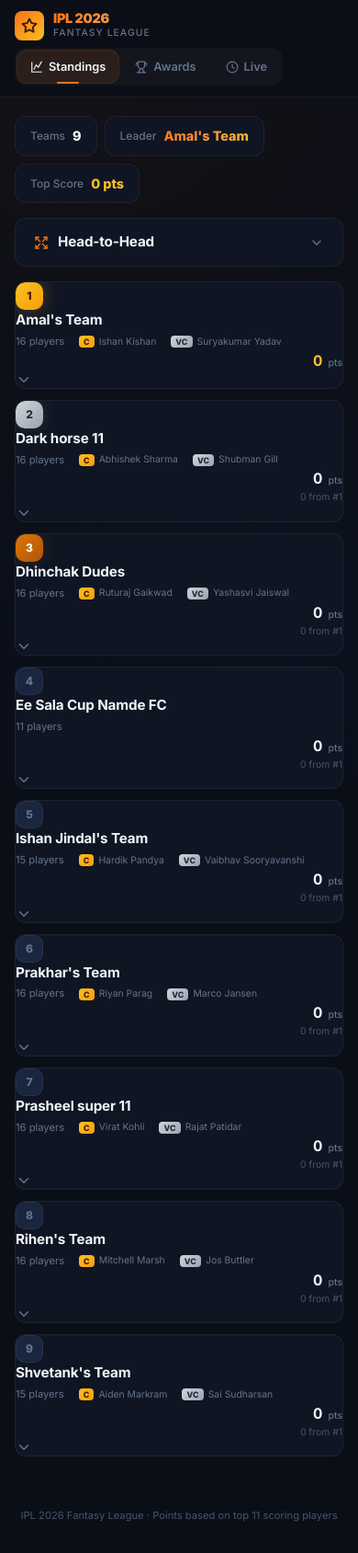
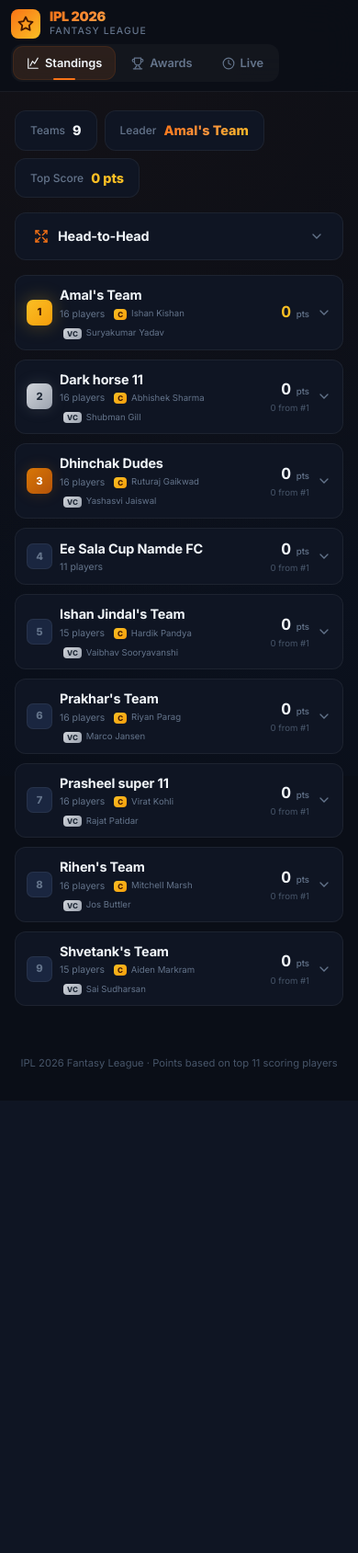
Before and after one commit to prakhar200998/ipl-fantasy, a FastAPI app: page / in a window 390 px wide. Shown: the whole page at 92% size. After the commit the page ends 1163 px from the top, so only its background shows below. Run offline with FastAPI, Linux system fonts and the light colour scheme; data comes from the database, SQL or seed files in the repository; data that the repository does not hold is empty; some libraries are stand-ins or nearby versions.

Commit message:
Fix card layout: proper flex row, mobile spacing, tooltip overflow
- Card overflow: visible so tooltips aren't clipped
- Team header row: flex-wrap: nowrap, tighter padding, proper alignment
- Mobile breakpoints: smaller badges, compact spacing at 480px/768px
- Chevron inline as SVG (not wrapped in div) for reliable flex positioning
- Smaller sparkline (64x20), subtle hover shadow

Co-Authored-By: Claude Opus 4.6 <noreply@anthropic.com>

```diff
--- a/templates/index.html
+++ b/templates/index.html
@@ -156,7 +156,7 @@
             border-radius: 16px;
             transition: all var(--anim-med) cubic-bezier(0.4, 0, 0.2, 1);
             position: relative;
-            overflow: hidden;
+            overflow: visible;
         }
 
         .card::before {
@@ -176,8 +176,8 @@
         .card:hover {
             background: var(--bg-card-hover);
             border-color: var(--border-medium);
-            transform: translateY(-2px);
-            box-shadow: 0 8px 32px rgba(0,0,0,0.3), 0 0 0 1px rgba(249,115,22,0.1);
+            transform: translateY(-1px);
+            box-shadow: 0 4px 20px rgba(0,0,0,0.25), 0 0 0 1px rgba(249,115,22,0.08);
         }
 
         .card:hover::before {
@@ -653,15 +653,22 @@
         @media (max-width: 768px) {
             .hide-mobile { display: none !important; }
             .tab-btn { padding: 8px 14px; font-size: 0.8rem; }
-            .rank-badge { width: 30px; height: 30px; font-size: 0.75rem; }
+            .rank-badge { width: 30px; height: 30px; font-size: 0.75rem; border-radius: 8px; }
             .player-table { font-size: 0.75rem; }
             .player-table thead th, .player-table tbody td { padding: 6px 6px; }
             .card { border-radius: 12px; }
+            .team-header-row { padding: 12px 14px !important; gap: 10px !important; }
+            .team-info-sub { gap: 6px !important; }
+            .heading-md { font-size: 0.9rem !important; }
         }
 
         @media (max-width: 480px) {
             .heading-xl { font-size: 1.3rem; }
             .match-cell { min-width: 28px; font-size: 0.6rem; padding: 3px 3px !important; }
+            .team-header-row { padding: 10px 12px !important; gap: 8px !important; }
+            .rank-badge { width: 28px; height: 28px; font-size: 0.7rem; border-radius: 7px; }
+            .team-pts { font-size: 1.05rem !important; }
+            .badge-c, .badge-vc { font-size: 0.5rem; padding: 1px 4px; }
         }
 
         /* ================================================================
@@ -850,7 +857,7 @@
          HEADER
          ============================================================ -->
     <header class="header-bar">
-        <div style="max-width: 1200px; margin: 0 auto; padding: 12px 16px; display: flex; align-items: center; justify-content: space-between; flex-wrap: wrap; gap: 8px;">
+        <div style="max-width: 1200px; margin: 0 auto; padding: 10px 12px; display: flex; align-items: center; justify-content: space-between; flex-wrap: wrap; gap: 6px;">
             <div style="display: flex; align-items: center; gap: 10px;">
                 <div style="width: 32px; height: 32px; border-radius: 8px; background: linear-gradient(135deg, #f97316, #fbbf24); display: flex; align-items: center; justify-content: center;">
                     <svg width="18" height="18" viewBox="0 0 24 24" fill="none" stroke="#451a03" stroke-width="2.5" stroke-linecap="round" stroke-linejoin="round">
@@ -1101,11 +1108,11 @@
 
                     <!-- Team Cards -->
                     <template x-for="(team, idx) in standings" :key="team.team_name">
-                        <div class="card stagger-in" :style="'margin-bottom: 12px; animation-delay: ' + (idx * 0.06) + 's;'">
+                        <div class="card stagger-in" :style="'margin-bottom: 10px; animation-delay: ' + (idx * 0.04) + 's;'">
                             <!-- Team Header Row -->
                             <div @click="toggleTeam(team.team_name)"
-                                 style="padding: 16px 20px; cursor: pointer; display: flex; align-items: center; gap: 14px; user-select: none;"
-                                 :style="expandedTeam === team.team_name ? 'padding-bottom: 12px;' : ''">
+                                 class="team-header-row"
+                                 style="padding: 14px 18px; cursor: pointer; display: flex; align-items: center; gap: 12px; user-select: none; flex-wrap: nowrap;">
 
                                 <!-- Rank Badge -->
                                 <div class="rank-badge"
@@ -1119,35 +1126,34 @@
                                 </div>
 
                                 <!-- Team Info -->
-                                <div style="flex: 1; min-width: 0;">
-                                    <div style="display: flex; align-items: center; gap: 8px; flex-wrap: wrap;">
-                                        <span class="heading-md" x-text="team.team_name" style="white-space: nowrap; overflow: hidden; text-overflow: ellipsis;"></span>
+                                <div style="flex: 1; min-width: 0; overflow: hidden;">
+                                    <div style="display: flex; align-items: center; gap: 6px;">
+                                        <span class="heading-md" x-text="team.team_name" style="white-space: nowrap; overflow: hidden; text-overflow: ellipsis; display: block;"></span>
                                         <template x-if="team.rank_change && team.rank_change > 0">
-                                            <span style="color: #4ade80; font-size: 0.7rem; font-weight: 700;">
-                                                <svg width="10" height="10" viewBox="0 0 24 24" fill="currentColor" style="display: inline; vertical-align: middle;"><path d="M12 4l-8 8h5v8h6v-8h5z"/></svg>
+                                            <span style="color: #4ade80; font-size: 0.65rem; font-weight: 700; flex-shrink: 0;">
+                                                <svg width="9" height="9" viewBox="0 0 24 24" fill="currentColor" style="display: inline; vertical-align: middle;"><path d="M12 4l-8 8h5v8h6v-8h5z"/></svg>
                                                 <span x-text="team.rank_change"></span>
                                             </span>
                                         </template>
                                         <template x-if="team.rank_change && team.rank_change < 0">
-                                            <span style="color: #f87171; font-size: 0.7rem; font-weight: 700;">
-                                                <svg width="10" height="10" viewBox="0 0 24 24" fill="currentColor" style="display: inline; vertical-align: middle;"><path d="M12 20l8-8h-5V4H9v8H4z"/></svg>
+                                            <span style="color: #f87171; font-size: 0.65rem; font-weight: 700; flex-shrink: 0;">
+                                                <svg width="9" height="9" viewBox="0 0 24 24" fill="currentColor" style="display: inline; vertical-align: middle;"><path d="M12 20l8-8h-5V4H9v8H4z"/></svg>
                                                 <span x-text="Math.abs(team.rank_change)"></span>
                                             </span>
                                         </template>
                                     </div>
-                                    <div style="display: flex; align-items: center; gap: 12px; margin-top: 3px; flex-wrap: wrap;">
-                                        <span style="font-size: 0.7rem; color: var(--text-muted);">
+                                    <div class="team-info-sub" style="display: flex; align-items: center; gap: 8px; margin-top: 2px; flex-wrap: wrap;">
+                                        <span style="font-size: 0.65rem; color: var(--text-muted);">
                                             <span x-text="team.players?.length || 0"></span> players
                                         </span>
-                                        <!-- Captain/VC names -->
                                         <template x-if="getTeamCaptain(team.team_name)">
-                                            <span style="font-size: 0.65rem; color: var(--text-muted);">
+                                            <span style="font-size: 0.6rem; color: var(--text-muted); white-space: nowrap;">
                                                 <span class="badge-c">C</span>
                                                 <span x-text="getTeamCaptain(team.team_name)" style="margin-left: 2px;"></span>
                                             </span>
                                         </template>
                                         <template x-if="getTeamVC(team.team_name)">
-                                            <span style="font-size: 0.65rem; color: var(--text-muted);">
+                                            <span style="font-size: 0.6rem; color: var(--text-muted); white-space: nowrap;">
                                                 <span class="badge-vc">VC</span>
                                                 <span x-text="getTeamVC(team.team_name)" style="margin-left: 2px;"></span>
                                             </span>
@@ -1158,45 +1164,42 @@
                                 <!-- Sparkline (pts_history) -->
                                 <template x-if="team.pts_history && team.pts_history.length >= 2">
                                     <div class="hide-mobile" style="flex-shrink: 0;">
-                                        <svg width="80" height="24" viewBox="0 0 80 24" style="overflow: visible; display: block;">
+                                        <svg width="64" height="20" viewBox="0 0 64 20" style="overflow: visible; display: block;">
                                             <defs>
                                                 <linearGradient :id="'spark-fill-' + idx" x1="0" x2="0" y1="0" y2="1">
                                                     <stop offset="0%" stop-color="#f97316" stop-opacity="0.25"/>
                                                     <stop offset="100%" stop-color="#f97316" stop-opacity="0"/>
                                                 </linearGradient>
                                             </defs>
-                                            <polygon :points="computeSparkline(team.pts_history, 80, 24) + ' 80,24 0,24'"
+                                            <polygon :points="computeSparkline(team.pts_history, 64, 20) + ' 64,20 0,20'"
                                                      :fill="'url(#spark-fill-' + idx + ')'" stroke="none"/>
-                                            <polyline :points="computeSparkline(team.pts_history, 80, 24)"
+                                            <polyline :points="computeSparkline(team.pts_history, 64, 20)"
                                                       fill="none" stroke="#f97316" stroke-width="1.5" stroke-linecap="round" stroke-linejoin="round"/>
                                         </svg>
                                     </div>
                                 </template>
 
                                 <!-- Points & Gap -->
-                                <div style="text-align: right; flex-shrink: 0;">
-                                    <div class="pts-highlight" style="font-size: 1.25rem; letter-spacing: -0.02em;"
+                                <div style="text-align: right; flex-shrink: 0; min-width: 50px;">
+                                    <div class="pts-highlight team-pts" style="font-size: 1.15rem; letter-spacing: -0.02em;"
                                          :style="idx === 0 ? 'color: var(--gold);' : ''">
                                         <span x-text="team.total_pts"></span>
-                                        <span style="font-size: 0.65rem; font-weight: 500; color: var(--text-muted); margin-left: 2px;">pts</span>
+                                        <span style="font-size: 0.6rem; font-weight: 500; color: var(--text-muted); margin-left: 1px;">pts</span>
                                     </div>
                                     <template x-if="idx > 0">
-                                        <div class="tooltip-trigger" style="font-size: 0.65rem; color: var(--text-dimmed); margin-top: 1px;">
+                                        <div style="font-size: 0.6rem; color: var(--text-dimmed); margin-top: 1px; white-space: nowrap;">
                                             <span x-text="(team.total_pts - standings[0].total_pts) + ' from #1'"></span>
-                                            <span class="tooltip-text">Points behind the leader</span>
                                         </div>
                                     </template>
                                 </div>
 
                                 <!-- Chevron -->
-                                <div>
-                                    <svg class="accordion-chevron"
-                                         :class="{ rotated: expandedTeam === team.team_name }"
-                                         width="18" height="18" viewBox="0 0 24 24" fill="none"
-                                         stroke="var(--text-muted)" stroke-width="2" stroke-linecap="round">
-                                        <polyline points="6 9 12 15 18 9"/>
-                                    </svg>
-                                </div>
+                                <svg class="accordion-chevron" style="flex-shrink: 0;"
+                                     :class="{ rotated: expandedTeam === team.team_name }"
+                                     width="16" height="16" viewBox="0 0 24 24" fill="none"
+                                     stroke="var(--text-muted)" stroke-width="2" stroke-linecap="round">
+                                    <polyline points="6 9 12 15 18 9"/>
+                                </svg>
                             </div>
 
                             <!-- Expanded Player Table -->
```
